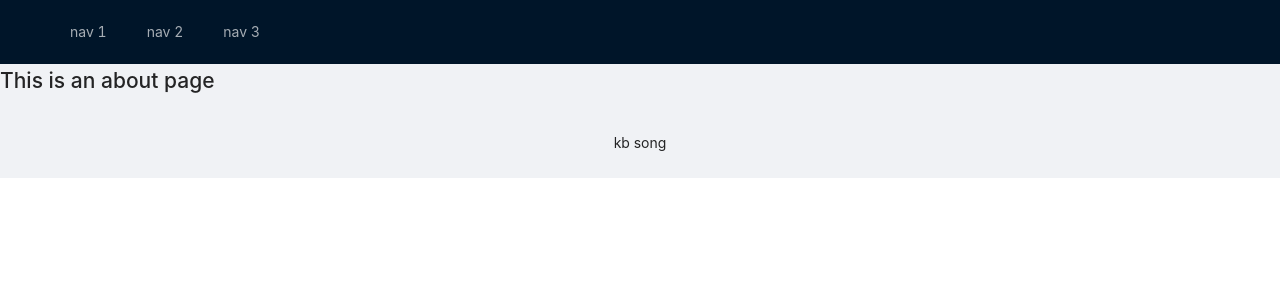
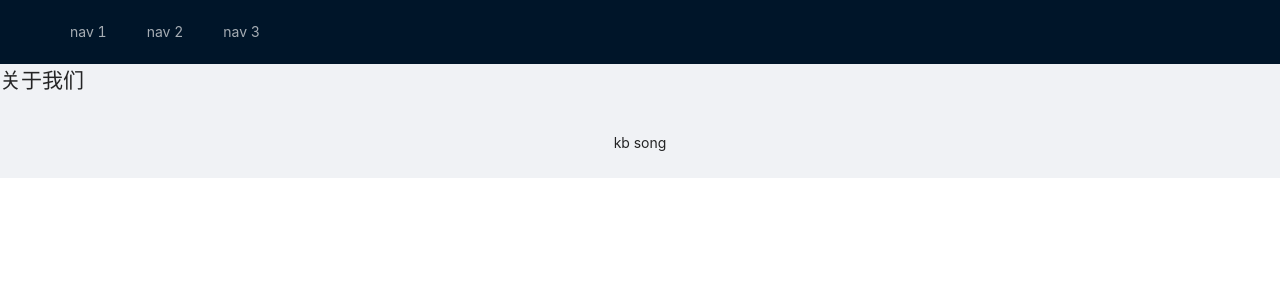
Before and after one commit to songsongsongggg/kb, a Vue app in the folder kb/web/: page /about in a window 1280 px wide. Shown: the top 300 px of the page. Built offline with nearby package versions, Linux system fonts and the light colour scheme; no server answers.

Commit message:
5-5 将页面改为小写字母开头，风格如：page.vue,my-page.vue

```diff
--- a/kb/web/src/views/AboutView.vue
+++ b/kb/web/src/views/about.vue
@@ -1,5 +1,5 @@
 <template>
   <div class="about">
-    <h1>This is an about page</h1>
+    <h1>关于我们</h1>
   </div>
 </template>
--- a/kb/web/src/views/HomeView.vue
+++ b/kb/web/src/views/home.vue
@@ -88,7 +88,7 @@ for (let i = 0; i < 23; i++) {
 }
 
 export default defineComponent({
-  name: 'HomeView',
+  name: 'Home',
   setup() {
     const ebooks = ref();
     const ebooks1 = reactive({books: []});
```
Also changed, not shown: kb/web/src/router/index.ts (+5 -3 lines), kb/web/.eslintrc.js.
